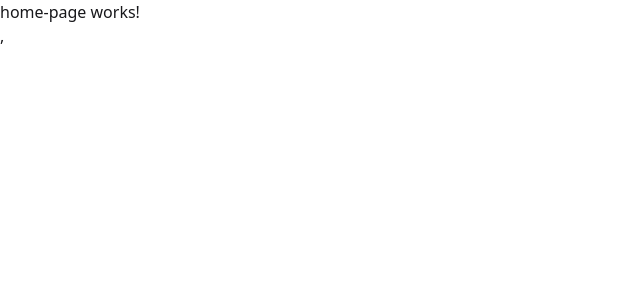
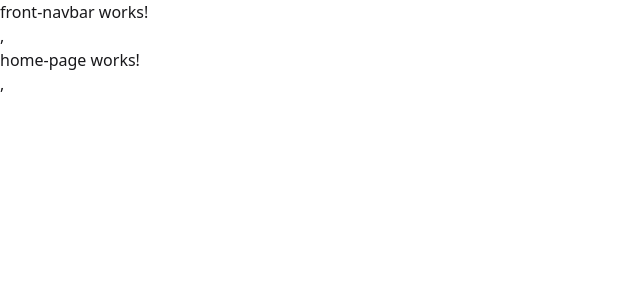
Before and after one commit to PPereaC/Vestis, an Angular app: page / in a window 1280 px wide. Shown: the top 300 px of the page, without its empty margins (0-640 px from the left). Built offline with nearby package versions, Linux system fonts and the light colour scheme.

Commit message:
feat(front-navbar): front-navbar integrado en el layout de la tienda

```diff
--- /dev/null
+++ b/src/app/store-front/components/front-navbar/front-navbar.html
@@ -0,0 +1 @@
+<p>front-navbar works!</p>,
--- a/src/app/store-front/layouts/store-front-layout/store-front-layout.html
+++ b/src/app/store-front/layouts/store-front-layout/store-front-layout.html
@@ -1,6 +1,4 @@
-
-
-<!-- Navbar -->
+<front-navbar />
 
 
 <section class="container mx-auto">
--- a/src/app/store-front/layouts/store-front-layout/store-front-layout.ts
+++ b/src/app/store-front/layouts/store-front-layout/store-front-layout.ts
@@ -1,9 +1,10 @@
 import { Component } from '@angular/core';
 import { RouterOutlet } from '@angular/router';
+import { FrontNavbar } from '../../components/front-navbar/front-navbar';
 
 @Component({
   selector: 'app-store-front-layout',
-  imports: [RouterOutlet],
+  imports: [RouterOutlet, FrontNavbar],
   templateUrl: './store-front-layout.html',
 })
 export class StoreFrontLayout { }
```
Also changed, not shown: src/app/store-front/components/front-navbar/front-navbar.ts (added, +8 -0 lines).
